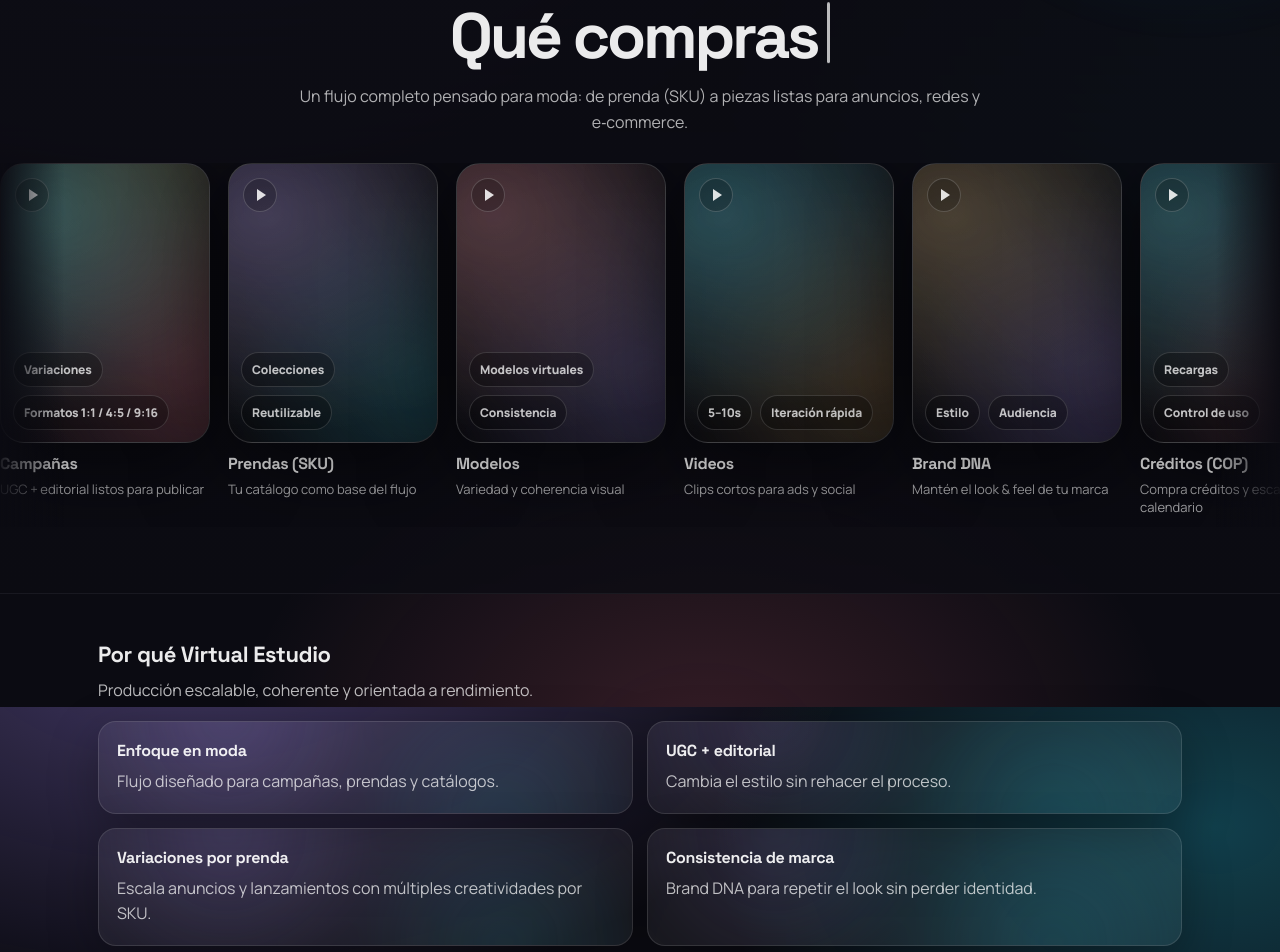
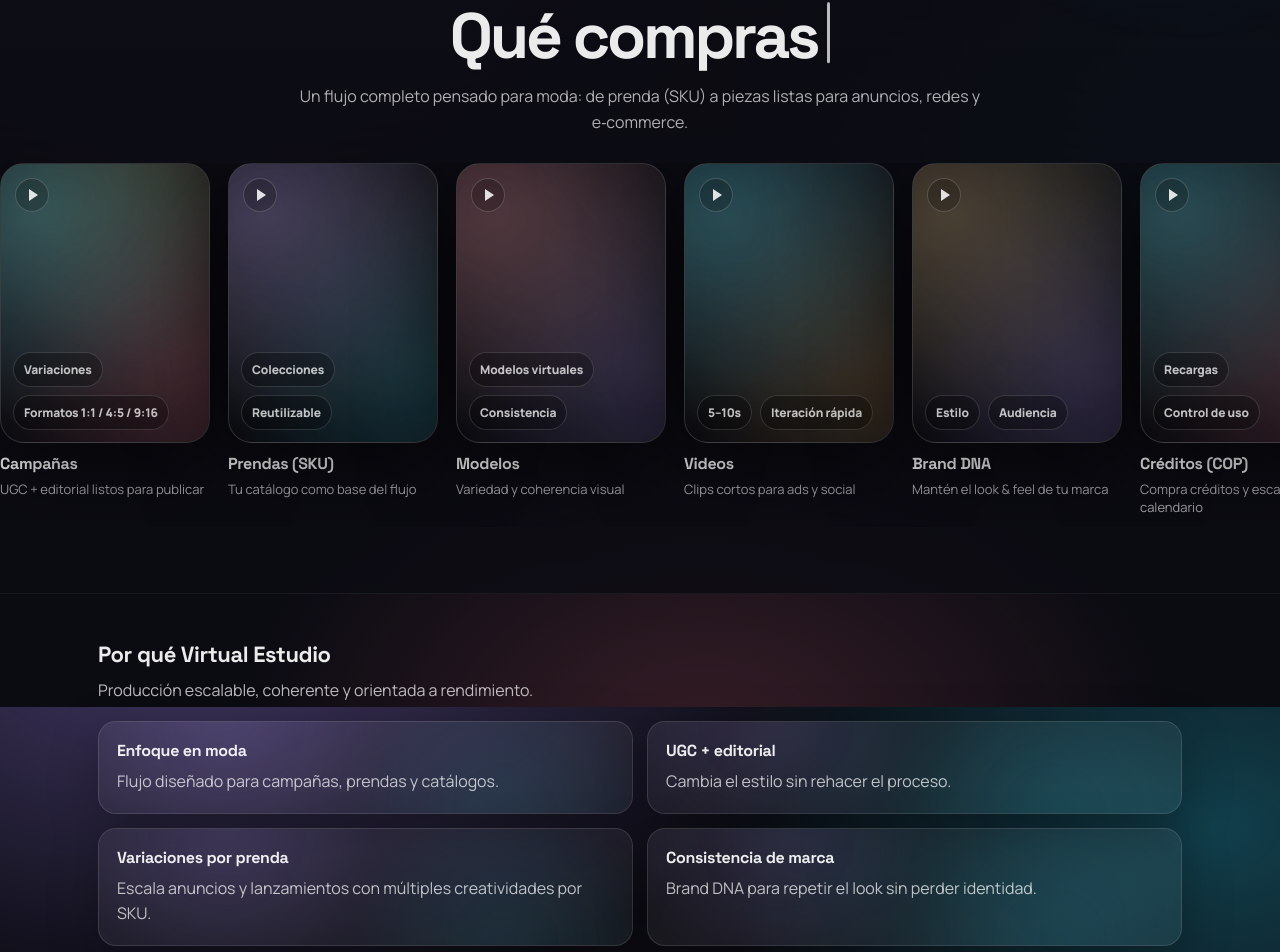
Before and after one commit to Jujo-95/virtual_estudio_web, a React (Vite) app: page / in a window 1280 px wide. Shown: the part 893-1845 px from the top of the page. Built offline with nearby package versions, Linux system fonts and the light colour scheme.

Commit message:
Remove rail side fade

```diff
--- a/src/index.css
+++ b/src/index.css
@@ -675,23 +675,7 @@ input {
 
 .vs-rail::before,
 .vs-rail::after {
-  content: '';
-  position: absolute;
-  top: 0;
-  bottom: 0;
-  width: 64px;
-  pointer-events: none;
-  z-index: 2;
-}
-
-.vs-rail::before {
-  left: 0;
-  background: linear-gradient(90deg, rgba(11, 11, 18, 0.92), transparent);
-}
-
-.vs-rail::after {
-  right: 0;
-  background: linear-gradient(270deg, rgba(11, 11, 18, 0.92), transparent);
+  content: none;
 }
 
 .vs-rail-track {
```
